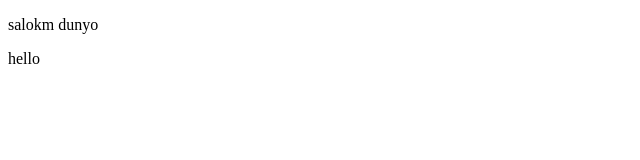
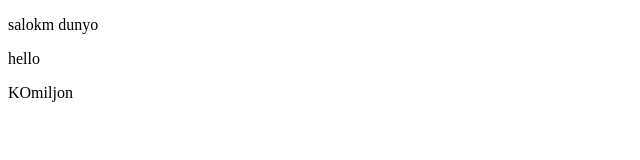
Before and after one commit to bekicom/38-dars, a plain HTML site: page index.html in a window 1280 px wide. Shown: the full height of the page, 0-640 px from the left. Drawn offline with Linux system fonts and the light colour scheme.

Commit message:
komiljon

```diff
--- a/index.html
+++ b/index.html
@@ -9,5 +9,6 @@
   <body>
     <p>salokm dunyo</p>
     <p>hello</p>
+    <p>KOmiljon</p>
   </body>
 </html>
```
